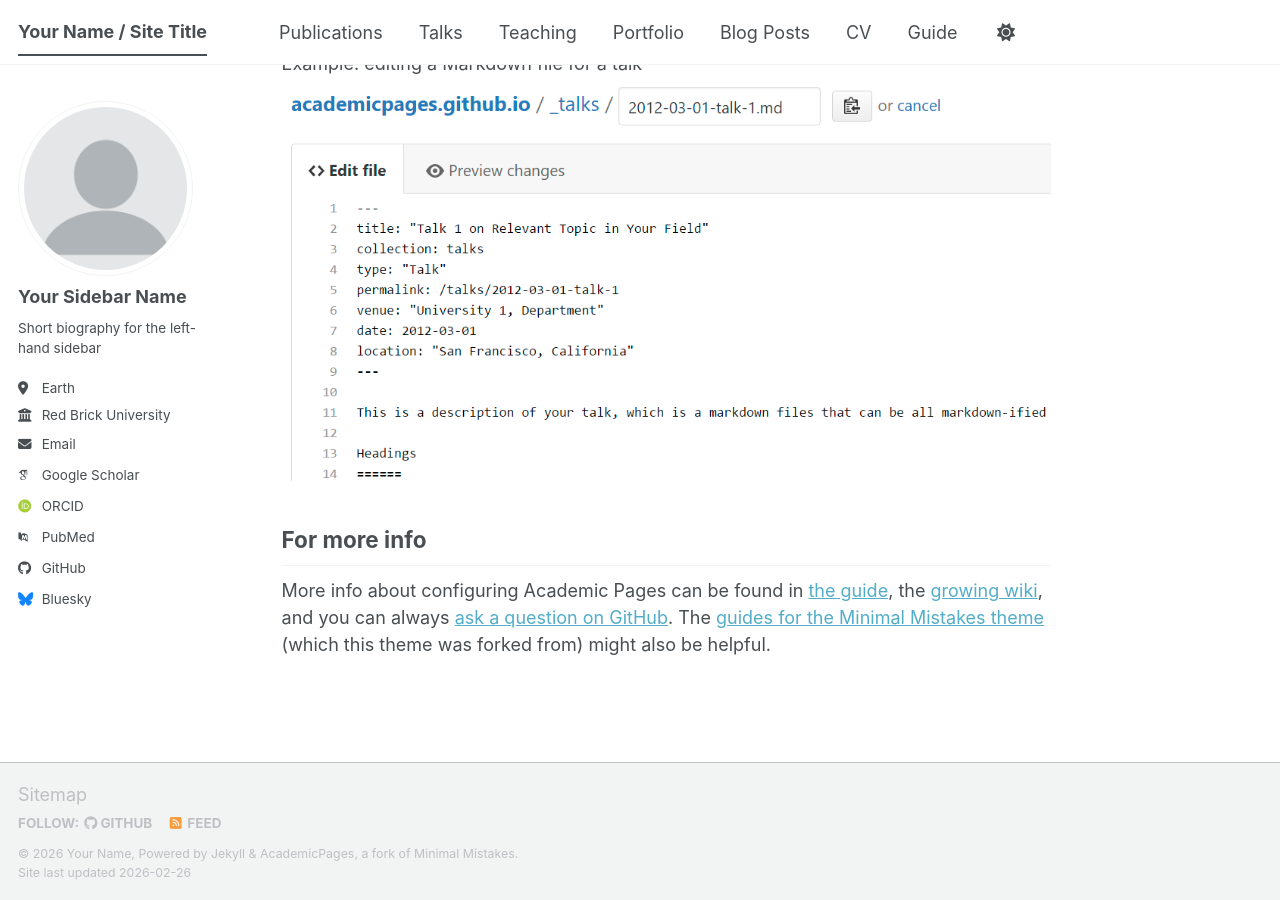
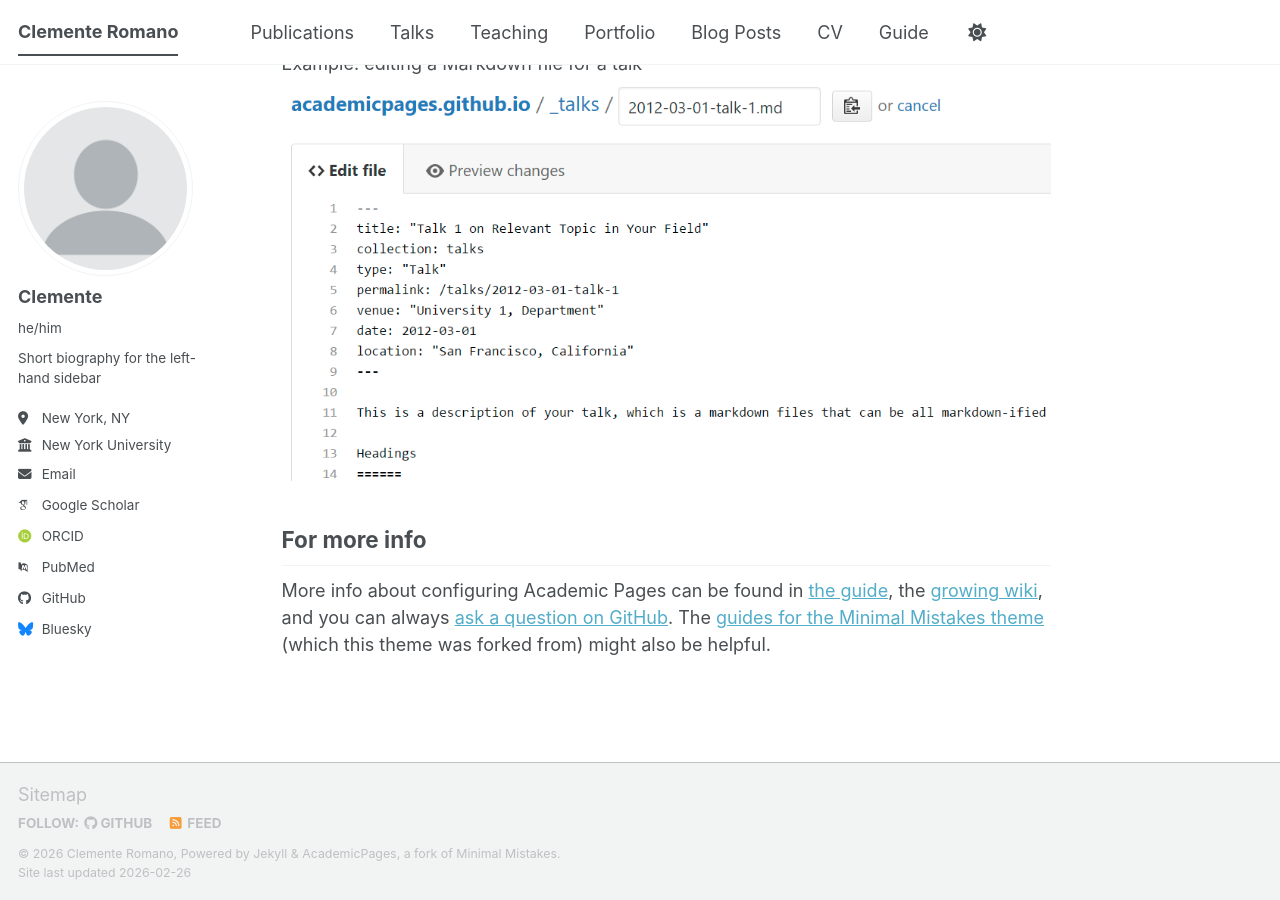
Before and after one commit to clementeromano/clementeromano.github.io, a Jekyll site: the page built from _pages/about.md, in a window 1280 px wide and 900 px high, scrolled down 2720 px. Built offline with Jekyll 4.4.1, drawn with Linux system fonts in a browser that asks for light colours; some web fonts are replaced; a script bundle is joined from its source files by our own code; library files that are not in the unit come from our copies.

Commit message:
Update _config.yml

```diff
--- a/_config.yml
+++ b/_config.yml
@@ -9,11 +9,11 @@
 # Basic Site Settings
 locale                   : "en-US"
 site_theme               : "default" # The available themes options are "default", "air", "sunrise", "mint", "dirt" and "contrast"
-title                    : "Your Name / Site Title"
+title                    : "Clemente Romano"
 title_separator          : "-"
-name                     : &name "Your Name"
+name                     : &name "Clemente Romano"
 description              : &description "Your Name's academic portfolio"   # Update this with a general description of your site, this is the default if not overridden by a page
-url                      : https://academicpages.github.io # The base hostname & protocol for your site e.g. "https://[your GitHub username].github.io",
+url                      : https://clementeromano.github.io # The base hostname & protocol for your site e.g. "https://[your GitHub username].github.io",
                                                            # or if you already have some other page hosted on Github then use "https://[your GitHub username].github.io/[Your Repo Name]"
 baseurl                  : "" # the subpath of your site, e.g. "/blog"
 repository               : "academicpages/academicpages.github.io"
@@ -24,11 +24,11 @@
 author:
   # Biographic information
   avatar           : "profile.png"
-  name             : "Your Sidebar Name"
-  pronouns         : # example: "she/her"
+  name             : "Clemente"
+  pronouns         : "he/him"
   bio              : "Short biography for the left-hand sidebar"
-  location         : "Earth"
-  employer         : "Red Brick University"
+  location         : "New York, NY"
+  employer         : "New York University"
   uri              : # URL
   email            : "none@example.org"
 
```
